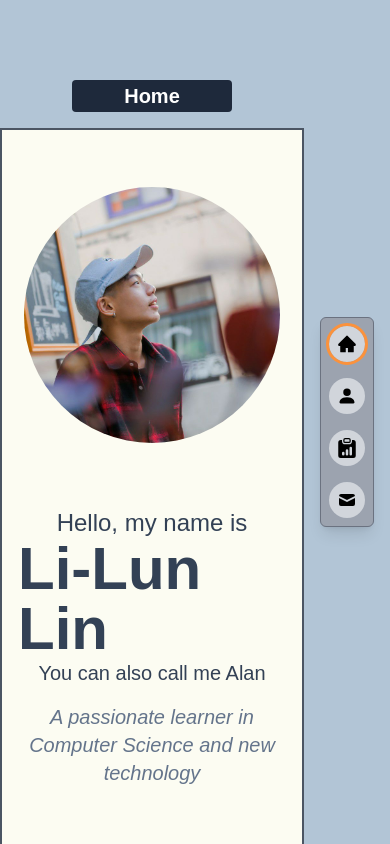
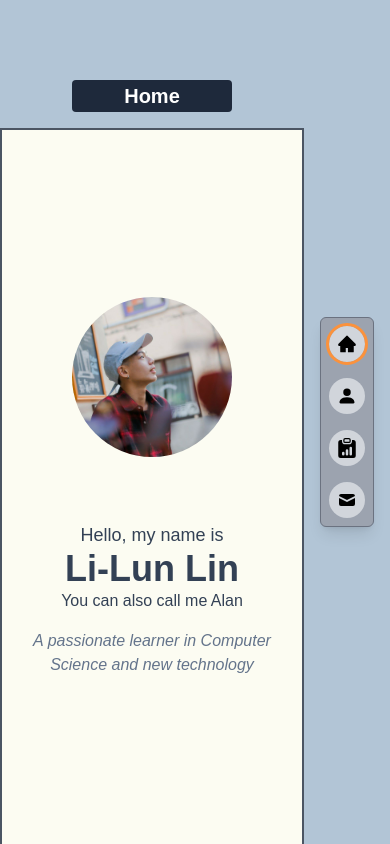
Before and after one commit to alan910127/alan910127, a Next.js app: page / in a window 390 px wide. Built offline with nearby package versions, Linux system fonts and the light colour scheme; a web font is replaced by a local one.

Commit message:
📱 Set set different font / image size

```diff
--- a/src/pages/index.tsx
+++ b/src/pages/index.tsx
@@ -13,20 +13,29 @@ const HomePage: NextPage = () => {
           animate={{ x: 0, opacity: 1 }}
           transition={{ delay: 0.75, duration: 1 }}
         >
-          <Image src={avatar} alt="Avatar" className="h-64 w-64 rounded-full" />
+          <Image
+            src={avatar}
+            alt="Avatar"
+            className="h-40 w-40 rounded-full sm:h-48 sm:w-48 md:h-64 md:w-64"
+          />
         </motion.section>
+
         <motion.section
           className="flex flex-col gap-4 text-slate-700"
           initial={{ opacity: 0, x: "-100%" }}
           animate={{ x: 0, opacity: 1 }}
           transition={{ delay: 0.8, duration: 1 }}
         >
-          <h1 className="flex flex-col items-center text-2xl">
+          <h1 className="flex flex-col items-center text-lg sm:text-xl md:text-2xl">
             <span>Hello, my name is</span>
-            <strong className="text-6xl font-bold">Li-Lun Lin</strong>
+            <strong className="text-4xl font-bold sm:text-5xl md:text-6xl">
+              Li-Lun Lin
+            </strong>
           </h1>
-          <p className="-mt-4 text-center text-xl">You can also call me Alan</p>
-          <p className="text-center text-xl italic text-slate-500">
+          <p className="-mt-4 text-center sm:text-lg md:text-xl">
+            You can also call me Alan
+          </p>
+          <p className="text-center italic text-slate-500 sm:text-lg md:text-xl">
             A passionate learner in Computer Science and new technology
           </p>
         </motion.section>
```
